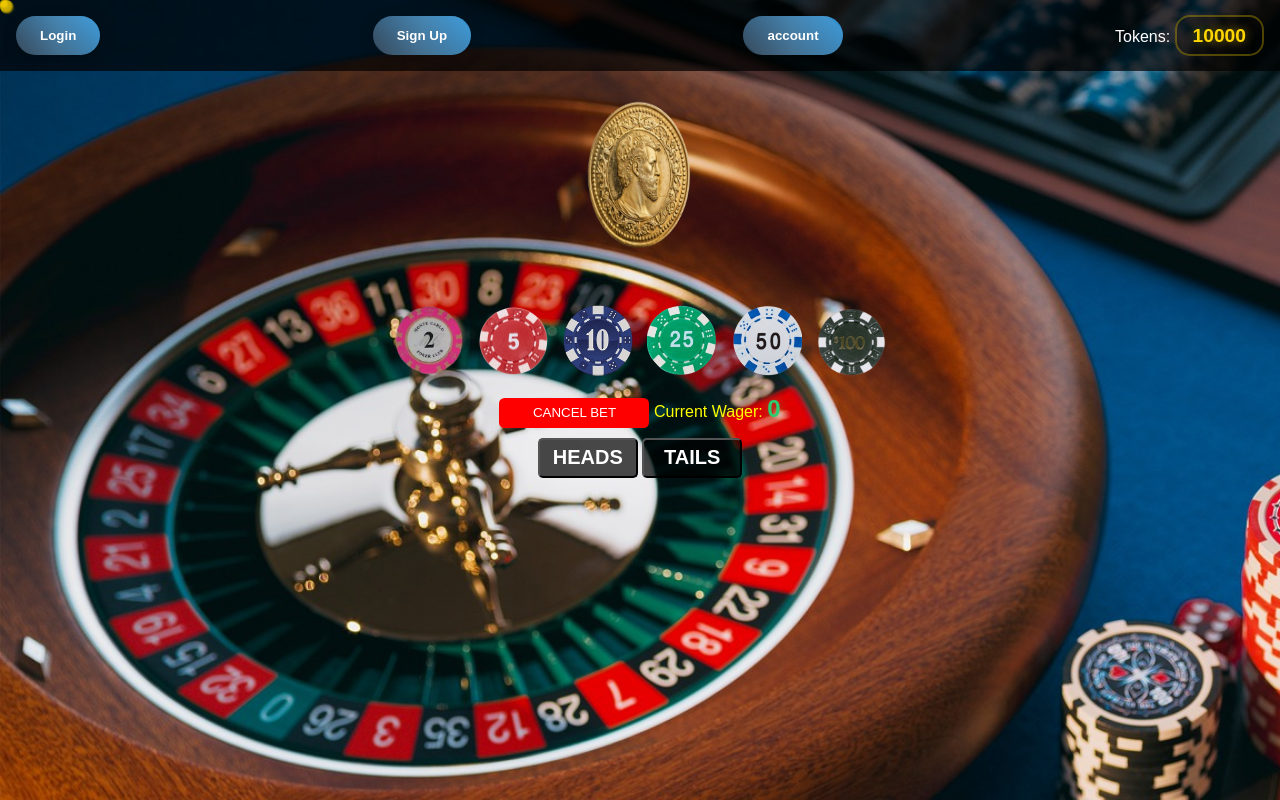
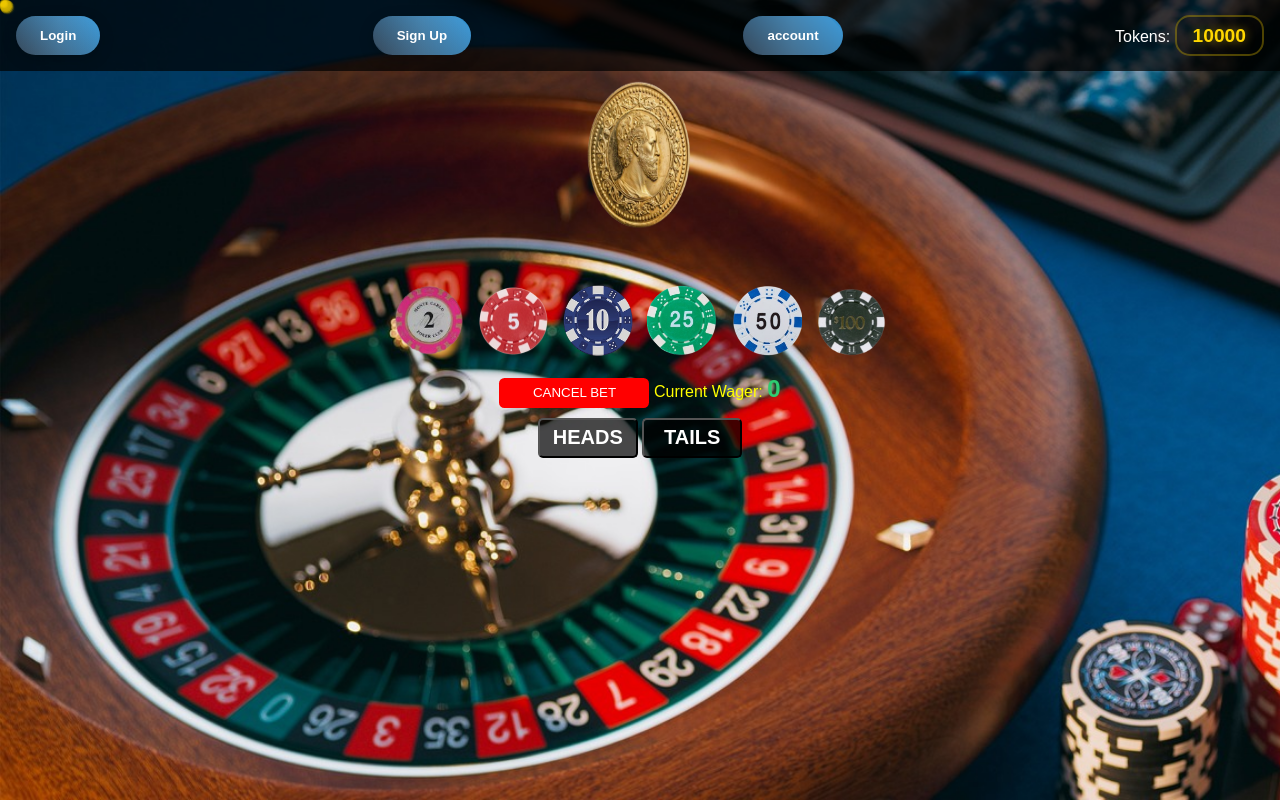
Before and after one commit to kako-rgb/coinz, a plain HTML site: page index.html in a window 1280 px wide. Drawn offline with Linux system fonts and the light colour scheme.

Commit message:
style update4

```diff
--- a/styles.css
+++ b/styles.css
@@ -101,7 +101,7 @@ nav {
     border: 2px solid rgba(255, 215, 0, 0.3);
 }
 #maincont{
-    margin-top: -35px; /* Adjust based on nav height */
+    margin-top: -55px; /* Adjust based on nav height */
     padding: 0 10px; /* Add side padding */
     width: 100%;
     max-width: 1200px; /* Maximum width for larger screens */
```
